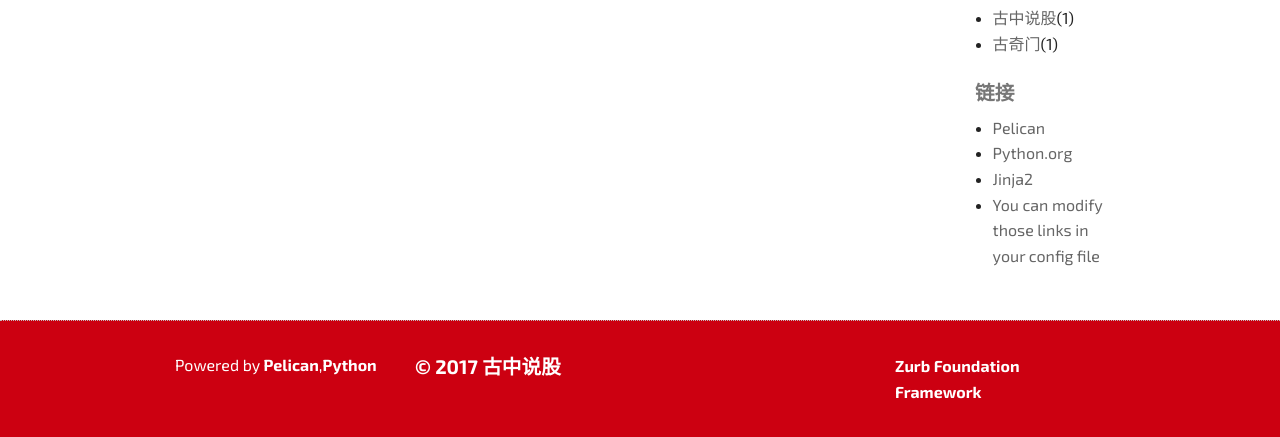
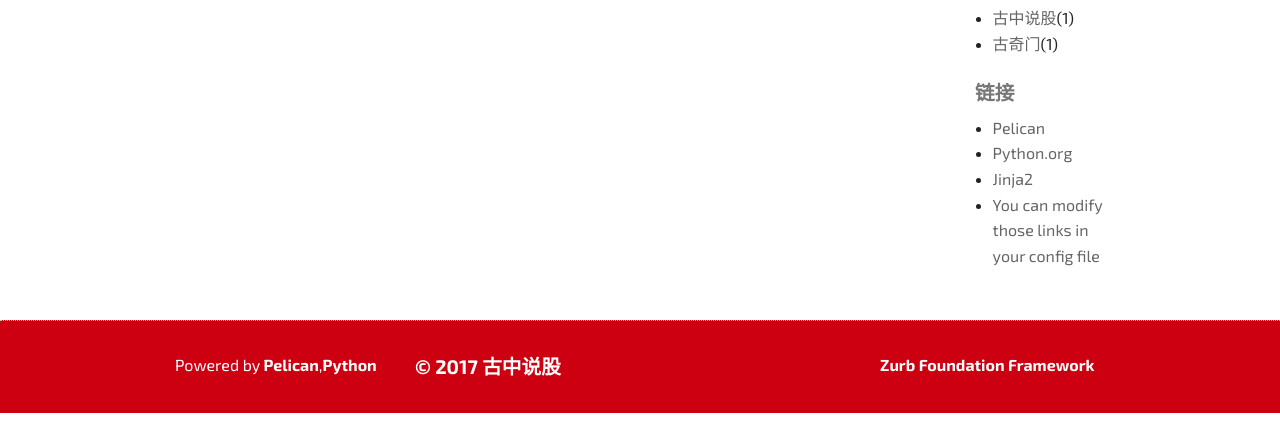
Before and after one commit to guqimen/guqimen.github.io, a plain HTML site: page archives.html in a window 1280 px wide. Shown: the part 638-1075 px from the top of the page. After the commit the page ends 1051 px from the top, so only its background shows below. Drawn offline with Linux system fonts and the light colour scheme.

Commit message:
Update documentation

```diff
--- a/archives.html
+++ b/archives.html
@@ -81,11 +81,12 @@
             <div class="large-6 tag-cloud column">
                 <h3>© 2017 古中说股</h3>
             </div>
-            <div class="large-3 category-column column">
-                 <p>
-                  <a href="http://foundation.zurb.com">Zurb Foundation Framework</a>
-                 </p>
+
+            <div class="credits">
+            <a href="http://foundation.zurb.com">Zurb Foundation Framework</a>
             </div>
+
+
         </row>
         </div>
     </div>
```
Also changed, not shown: author/gu-zhong-shuo-gu.html (+5 -4 lines), authors.html (+5 -4 lines), category/gu-zhong-shuo-gu.html (+5 -4 lines), index.html (+5 -4 lines), my-super-post.html (+5 -4 lines), pages/guan-yu-wo-men.html (+5 -4 lines), tag/gu-qi-men.html (+5 -4 lines), tag/gu-zhong-shuo-gu.html (+5 -4 lines).
